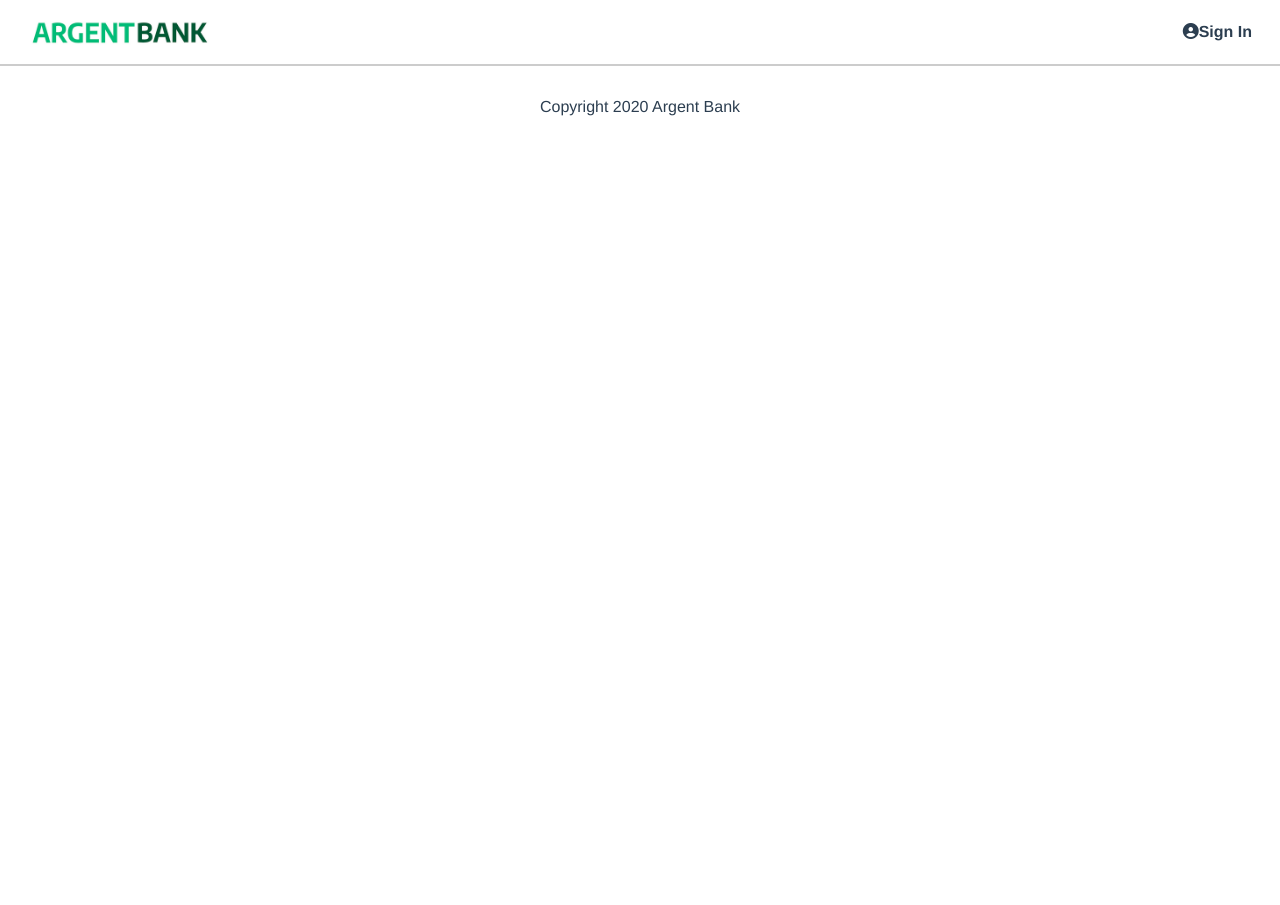
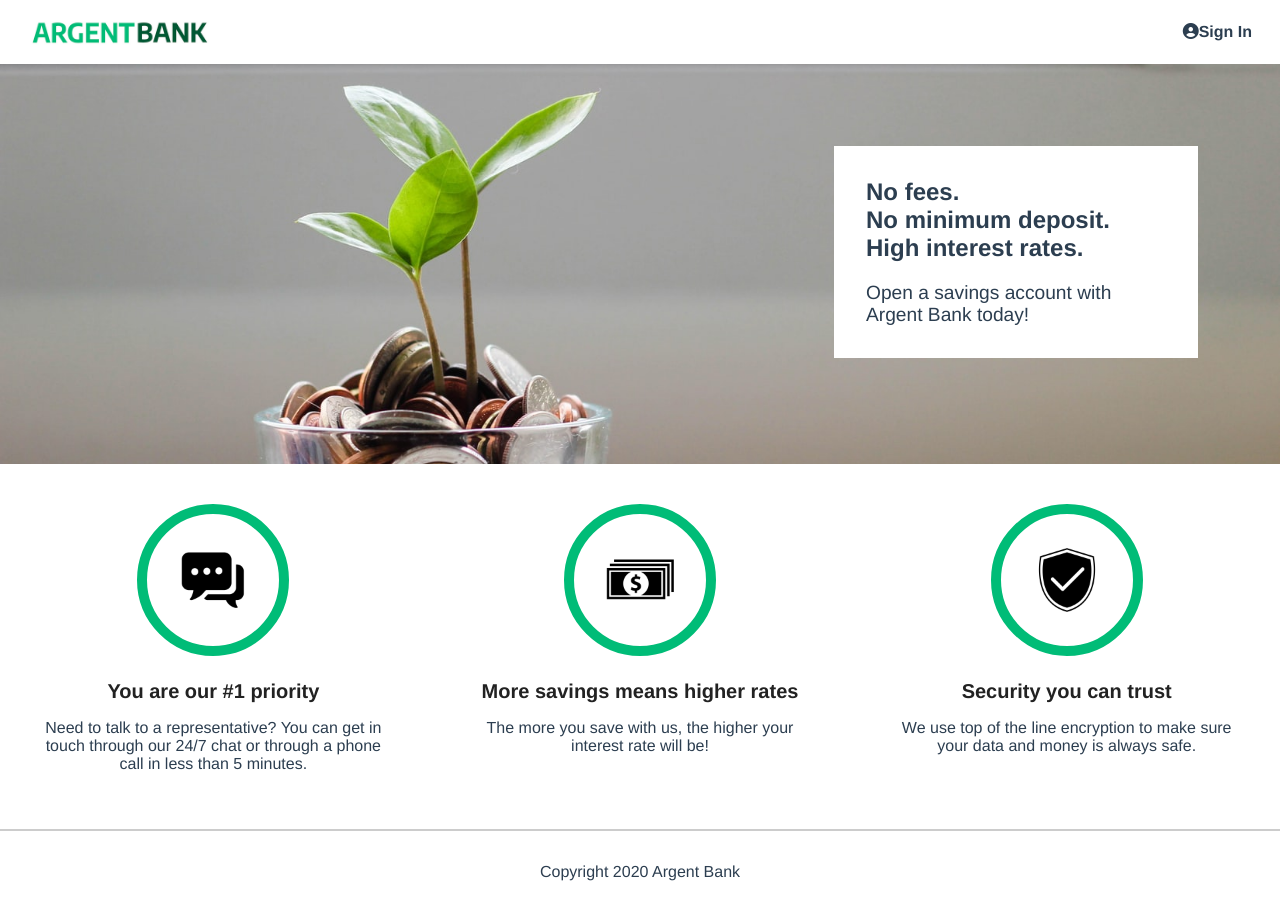
Before and after one commit to joline14/ArgentBank-projet, a React (Vite) app in the folder ArgentBank-Frontend-main/nom-du-projet/: page / in a window 1280 px wide. Before the commit the page ends 800 px from the top, so only its background shows below. Built offline with nearby package versions, Linux system fonts and the light colour scheme.

Commit message:
création page home avec ces composants feature/hero

```diff
--- a/ArgentBank-Frontend-main/nom-du-projet/src/App.jsx
+++ b/ArgentBank-Frontend-main/nom-du-projet/src/App.jsx
@@ -1,11 +1,16 @@
 import { BrowserRouter, Routes, Route } from "react-router-dom";
 import Header from './components/Header'
 import Footer from "./components/Footer";
+import Home from "./pages/Home";
+
 
 function App() {
 return(
   <BrowserRouter>
       <Header />
+      <Routes>
+      <Route path="/" element={<Home/>} />
+      </Routes>
       <Footer/>
     </BrowserRouter>
 )
--- /dev/null
+++ b/ArgentBank-Frontend-main/nom-du-projet/src/components/Feature.jsx
@@ -0,0 +1,12 @@
+
+function FeatureItem({ imgSrc, title, description }){
+    return(
+        <div className="feature-item">
+        <img src={imgSrc} alt="Feature Icon" className="feature-icon" />
+        <h3 className="feature-item-title">{title}</h3>
+        <p>{description}</p>
+      </div>
+    );
+    }
+
+    export default FeatureItem
--- a/ArgentBank-Frontend-main/nom-du-projet/src/components/Header.jsx
+++ b/ArgentBank-Frontend-main/nom-du-projet/src/components/Header.jsx
@@ -6,7 +6,7 @@ function Header() {
 return(
     <header>
           <nav className="main-nav">
-        <Link className="main-nav-logo" to="#">
+        <Link className="main-nav-logo" to="/">
           <img className="main-nav-logo-image" src={Logo} alt="Argent Bank Logo" />
           <h1 className="sr-only">Argent Bank</h1>
         </Link>
--- /dev/null
+++ b/ArgentBank-Frontend-main/nom-du-projet/src/components/Hero.jsx
@@ -0,0 +1,16 @@
+
+function Hero() {
+    return(
+        <div className="hero">
+        <section className="hero-content">
+          <h2 className="sr-only">Promoted Content</h2>
+          <p className="subtitle">No fees.</p>
+          <p className="subtitle">No minimum deposit.</p>
+          <p className="subtitle">High interest rates.</p>
+          <p className="text">Open a savings account with Argent Bank today!</p>
+        </section>
+      </div>
+    )
+    }
+
+    export default Hero
--- /dev/null
+++ b/ArgentBank-Frontend-main/nom-du-projet/src/pages/Home.jsx
@@ -0,0 +1,34 @@
+import FeatureItem from '../components/Feature';
+import Hero from '../components/Hero';
+import iconChat from '../assets/icon-chat.png'
+import iconMoney from '../assets/icon-money.png'
+import iconSecurity from '../assets/icon-security.png'
+
+
+function Home() {
+    return(
+        <main>
+        <Hero/>
+        <section className="features">
+        <h2 className="sr-only">Features</h2>
+        <FeatureItem
+            imgSrc={iconChat}
+          title="You are our #1 priority"
+          description="Need to talk to a representative? You can get in touch through our 24/7 chat or through a phone call in less than 5 minutes."
+        />
+        <FeatureItem
+          imgSrc={iconMoney}
+          title="More savings means higher rates"
+          description="The more you save with us, the higher your interest rate will be!"
+        />
+        <FeatureItem
+          imgSrc={iconSecurity}
+          title="Security you can trust"
+          description="We use top of the line encryption to make sure your data and money is always safe."
+        />
+      </section>
+        </main>
+    )
+}
+
+export default Home
--- a/ArgentBank-Frontend-main/nom-du-projet/src/styles/App.css
+++ b/ArgentBank-Frontend-main/nom-du-projet/src/styles/App.css
@@ -71,7 +71,7 @@ body {
 }
 
 .hero {
-  background-image: url('../img/bank-tree.jpeg');
+  background-image: url('../assets/bank-tree.jpeg');
   background-position: 0 -50px;
   background-size: cover;
   background-repeat: no-repeat;
```
